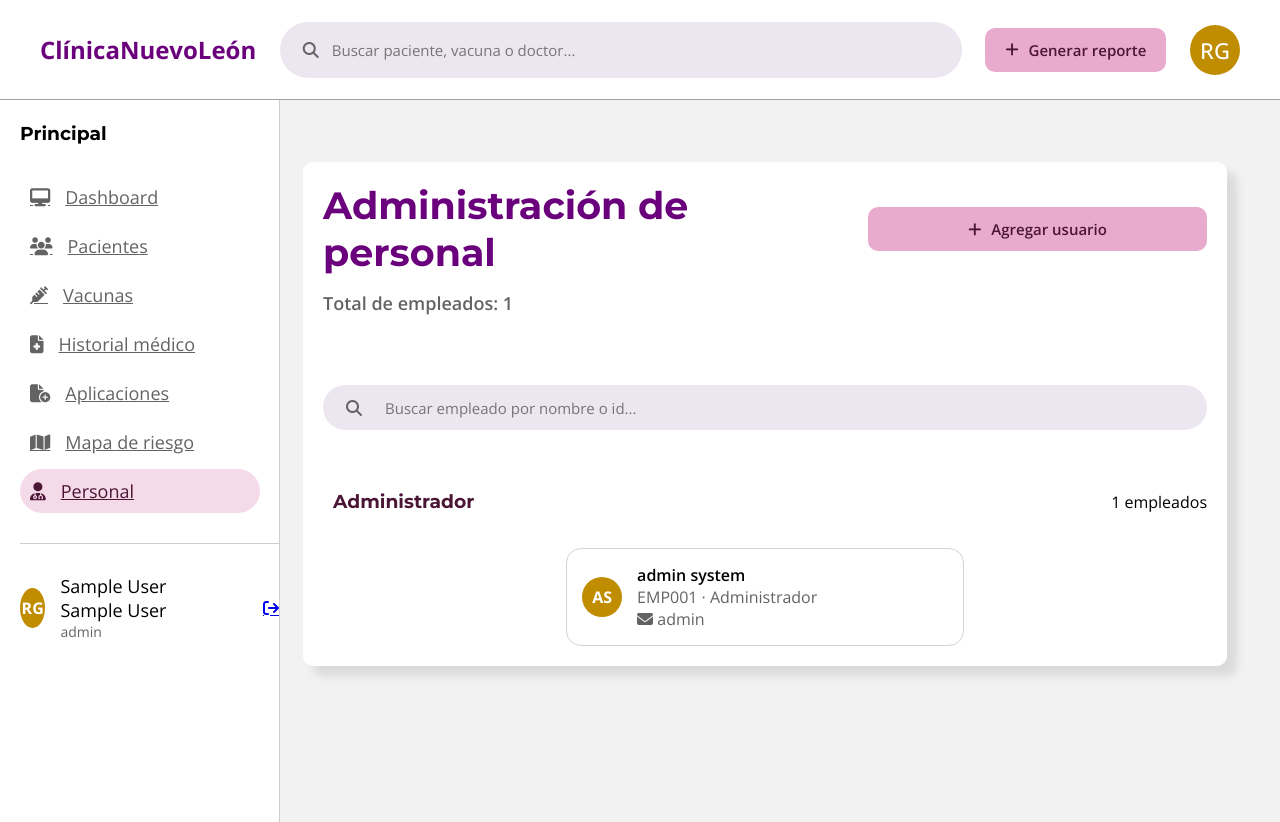
After one commit to espeleta05/Proyecto-ADB, a Flask app: page /personal in a window 1280 px wide. The commit adds this page. Run offline with Flask 3, Linux system fonts and the light colour scheme; the visitor is signed in with stand-in values (Sample User, id 1); some libraries are stand-ins or nearby versions; some web fonts are replaced.

Commit message:
pagina personal

```diff
--- a/app.py
+++ b/app.py
@@ -582,6 +582,31 @@ def mapa_riesgo():
         role=session.get('role', '')
     )
 
+@app.route('/personal')
+def personal():
+    if 'user_id' not in session:
+        return redirect(url_for('login'))
+
+    workers = Worker.query.order_by(Worker.role.asc(), Worker.name.asc()).all()
+
+    workers_data = []
+    for w in workers:
+        workers_data.append({
+            'worker_id': w.worker_id,
+            'name':      w.name,
+            'lastname':  w.lastname or '',
+            'role':      w.role or 'Sin rol',
+            'mail':      w.mail,
+        })
+
+    return render_template(
+        'personal.html',
+        workers=workers_data,
+        total_workers=len(workers_data),
+        name=session.get('user_name', ''),
+        lastname=session.get('user_lastname', ''),
+        role=session.get('role', '')
+    )
 
 # =========================
 # REGISTRAR PACIENTE
--- /dev/null
+++ b/static/css/personal.css
@@ -0,0 +1,74 @@
+
+/* Sections */
+.section {
+    margin-top: 30px;
+}
+
+.section-header {
+    display: flex;
+    justify-content: space-between;
+    align-items: center;
+}
+
+.section-header h3 {
+    color: #4B1535;
+}
+
+.section-header a {
+    color: #4B1535;
+    text-decoration: none;
+    font-weight: bold;
+}
+
+/* Cards */
+.cards {
+    display: flex;
+    flex-wrap: wrap;
+    gap: 15px;
+    margin-top: 15px;
+}
+
+.workers-grid{
+    display: flex;
+    flex-direction: row;
+    justify-content: space-evenly;
+    gap: 20px;
+}
+
+.worker-avatar{
+    width:40px;
+    height:40px;
+    background:#C08D00;
+    border-radius:50%;
+    display:flex;
+    align-items:center;
+    justify-content:center;
+    color:white;
+    font-weight:bold;
+}
+
+.worker-info{
+    gap:10px;
+}
+
+.worker-name{
+    font-weight: 600;
+}
+
+.worker-id{
+    color: var(--gray-color);
+}
+
+.worker-mail{
+    color: var(--gray-color);
+}
+.employee-card {
+    display: flex;
+    align-items: center;
+    gap: 15px;
+    width: 45%;
+    padding: 15px;
+    border: 1px solid #CED4DA;
+    border-radius: 15px;
+    background: white;
+}
--- a/templates/components/sidebar.html
+++ b/templates/components/sidebar.html
@@ -34,6 +34,11 @@
             <span>Mapa de riesgo</span>
         </a>
 
+        <a href="{{ url_for('personal') }}" class="menu-item {% if request.endpoint=='personal' %}active{% endif %}">
+            <i class="fa-solid fa-user-doctor"></i>
+            <span>Personal</span>
+        </a>
+
     </nav>
 
     <div class="user-info">
--- /dev/null
+++ b/templates/personal.html
@@ -0,0 +1,67 @@
+{% extends 'base.html' %}
+
+{% block title %}Personal - Sistema Clínico{% endblock %}
+
+{% block content %}
+
+<link rel="stylesheet" href="{{ url_for('static', filename='css/personal.css') }}">
+
+<!-- HEADER -->
+<div class="content-header">
+    <h2 class="title">Administración de personal</h2>
+
+    <button class="btn-agregar">
+        <i class="fa-solid fa-plus"></i>
+        Agregar usuario
+    </button>
+</div>
+
+<div class="subtitle">
+    Total de empleados: {{ total_workers }}
+</div>
+
+<!-- SEARCH -->
+<div class="search-bar-container section">
+    <i class="fa-solid fa-magnifying-glass"></i>
+    <input type="text" placeholder="Buscar empleado por nombre o id...">
+</div>
+
+<!-- SECCIONES POR ROL -->
+{% set roles = workers | groupby('role') %}
+{% for role, members in roles %}
+<div class="section">
+
+    <div class="section-header">
+        <h3>{{ role }}</h3>
+        <span class="role-count">{{ members | list | length }} empleados</span>
+    </div>
+
+    <div class="workers-grid">
+        {% for w in members %}
+        <div class="employee-card">
+
+            <div class="worker-avatar">
+                {{ w.name[0] | upper }}{{ w.lastname[0] | upper if w.lastname else '' }}
+            </div>
+
+            <div class="worker-info">
+                <p class="worker-name">{{ w.name }} {{ w.lastname }}</p>
+                <div class="worker-id">EMP{{ '%03d' % w.worker_id }} · {{ w.role }}</div>
+                {% if w.mail %}
+                <div class="worker-mail">
+                    <i class="fa-solid fa-envelope"></i>
+                    {{ w.mail }}
+                </div>
+                {% endif %}
+            </div>
+
+        </div>
+        {% endfor %}
+    </div>
+
+</div>
+{% else %}
+<p class="empty-state">No hay empleados registrados.</p>
+{% endfor %}
+
+{% endblock %}
```
